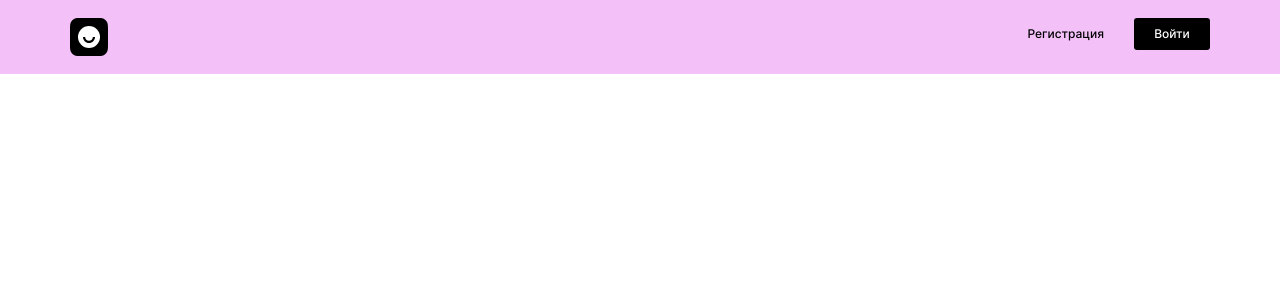
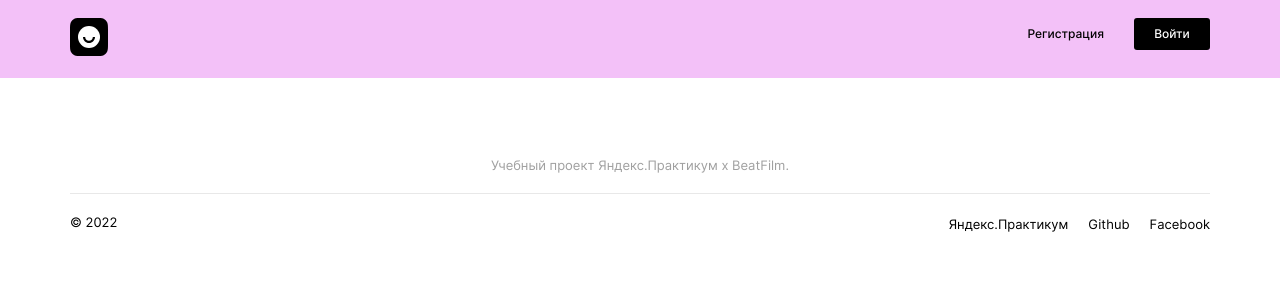
Before and after one commit to ninakoliada/movies-explorer-frontend, a React (Create React App) app: page /sign-up in a window 1280 px wide. Shown: the top 300 px of the page. Built offline with nearby package versions, Linux system fonts and the light colour scheme.

Commit message:
portfolio, footer

```diff
--- a/src/components/App/App.jsx
+++ b/src/components/App/App.jsx
@@ -7,6 +7,7 @@ import { SavedMovies } from '../SavedMovies/SavedMovies';
 import { Profile } from '../Profile/Profile';
 import { Register } from '../Register/Register';
 import { Login } from '../Login/Login';
+import { Footer } from '../Footer/Footer';
 
 import './App.css';
 
@@ -35,6 +36,7 @@ function App() {
             <Login />
           </Route>
         </Switch>
+        <Footer />
       </div>
     </BrowserRouter>
   );
--- a/src/components/Button/Button.css
+++ b/src/components/Button/Button.css
@@ -9,6 +9,7 @@
     font-size: 12px;
     line-height: 16px;
     transition: opacity 0.5s ease-in-out;
+    cursor: pointer;
 }
 
 .button:hover {
--- a/src/components/Button/Button.jsx
+++ b/src/components/Button/Button.jsx
@@ -1,6 +1,16 @@
+import { Link } from "react-router-dom";
 import "./Button.css";
 
 export const Button = (props) => {
-    const className = `button ${props.className ? props.className : ''}`
+    const className = `button ${props.className ? props.className : ''}`;
+
+    if (props.to) {
+        return (
+            <Link to={props.to}>
+                <button {...props} className={className} />
+            </Link>
+        )
+    }
+
     return <button {...props} className={className} />
 }
--- /dev/null
+++ b/src/components/Footer/Footer.css
@@ -0,0 +1,38 @@
+.footer {
+    padding: 79px 70px 20px;
+}
+
+.footer__text {
+    font-weight: 400;
+    font-size: 13px;
+    line-height: 16px;
+    color: #A0A0A0;
+    margin: 0 0 20px;
+    padding: 0 0 20px;
+    border-bottom: 1px solid #E8E8E8;
+    text-align: center;
+}
+
+.footer__year {
+    margin: 0;
+    padding: 0;
+    font-weight: 400;
+    font-size: 13px;
+    line-height: 16px;
+}
+
+.footer__info {
+    display: flex;
+    justify-content: space-between;
+}
+
+.footer__link {
+    font-weight: 400;
+    font-size: 13px;
+    line-height: 16px;
+    margin: 0 20px 0 0;
+}
+
+.footer__link:nth-last-of-type(1) {
+    margin-right: 0;
+}
--- /dev/null
+++ b/src/components/Footer/Footer.jsx
@@ -0,0 +1,18 @@
+import { Link } from "../Link/Link";
+import "./Footer.css";
+
+export const Footer = () => {
+    return (
+        <footer className="footer">
+            <p className="footer__text">Учебный проект Яндекс.Практикум х BeatFilm.</p>
+            <div className="footer__info">
+                <p className="footer__year">© 2022</p>
+                <div className="footer__container">
+                    <Link className="footer__link">Яндекс.Практикум</Link>
+                    <Link className="footer__link">Github</Link>
+                    <Link className="footer__link">Facebook</Link>
+                </div>
+            </div>
+        </footer>
+    )
+}
--- a/src/components/Header/Header.jsx
+++ b/src/components/Header/Header.jsx
@@ -3,14 +3,13 @@ import { Button } from '../Button/Button';
 import { Link } from "../Link/Link";
 import './Header.css';
 
-
 export const Header = () => {
   return (
     <header className="header">
-      <img className="header__logo" alt="logo" src={HeaderLogo} />
+      <Link to="/"><img className="header__logo" alt="logo" src={HeaderLogo}/></Link>
       <div className="header__container">
-        <Link to="/sign-in" className="header__link">Регистрация</Link>
-        <Button className="header__button">Войти</Button>
+        <Link to="/sign-up" className="header__link">Регистрация</Link>
+        <Button to="/sign-in" className="header__button">Войти</Button>
       </div>
     </header>
   );
--- a/src/components/Link/Link.css
+++ b/src/components/Link/Link.css
@@ -5,6 +5,7 @@
     line-height: 16px;
     color: #000;
     transition: opacity 0.3s ease-in-out;
+    cursor: pointer;
 }
 
 .link:hover {
--- a/src/components/Main/Main.jsx
+++ b/src/components/Main/Main.jsx
@@ -2,6 +2,7 @@ import { Promo } from "../Promo/Promo";
 import { AboutProject } from "../AboutProject/AboutProject";
 import { Techs } from "../Techs/Techs";
 import { AboutMe } from "../AboutMe/AboutMe";
+import { Portfolio } from "../Portfolio/Portfolio";
 
 
 export const Main = () => {
@@ -11,6 +12,7 @@ export const Main = () => {
             <AboutProject />
             <Techs />
             <AboutMe />
+            <Portfolio />
         </main>
     )
 }
--- /dev/null
+++ b/src/components/Portfolio/Portfolio.css
@@ -0,0 +1,27 @@
+.portfolio {
+    padding: 0 70px 120px;
+}
+
+.portfolio__heading {
+    font-weight: 400;
+    font-size: 18px;
+    line-height: 20px;
+    color: #A0A0A0;
+    margin: 0 0 50px;
+    padding: 0;
+}
+
+.portfolio__link {
+    font-weight: 400;
+    font-size: 30px;
+    line-height: 50px;
+    border-bottom: 1px solid #E8E8E8;
+    margin: 0 0 20px;
+    padding: 0 0 19px;
+    display: flex;
+    justify-content: space-between;
+}
+
+.portfolio__link:nth-last-of-type(1) {
+    margin: 0;
+}
--- /dev/null
+++ b/src/components/Portfolio/Portfolio.jsx
@@ -0,0 +1,14 @@
+import { Link } from "../Link/Link";
+import PortfolioPointer from "../../images/portfolio-pointer.svg";
+import "./Portfolio.css";
+
+export const Portfolio = () => {
+    return (
+        <section className="portfolio">
+             <h2 className="portfolio__heading">Портфолио</h2>
+             <Link className="portfolio__link">Статичный сайт<img className="portfolio__link_image" alt="стрелочка" src={PortfolioPointer}/></Link>
+             <Link className="portfolio__link">Адаптивный сайт<img alt="стрелочка" src={PortfolioPointer}/></Link>
+             <Link className="portfolio__link">Одностраничное приложение<img alt="стрелочка" src={PortfolioPointer}/></Link>
+        </section>
+    )
+}
```
Also changed, not shown: src/images/portfolio-pointer.svg (added).
